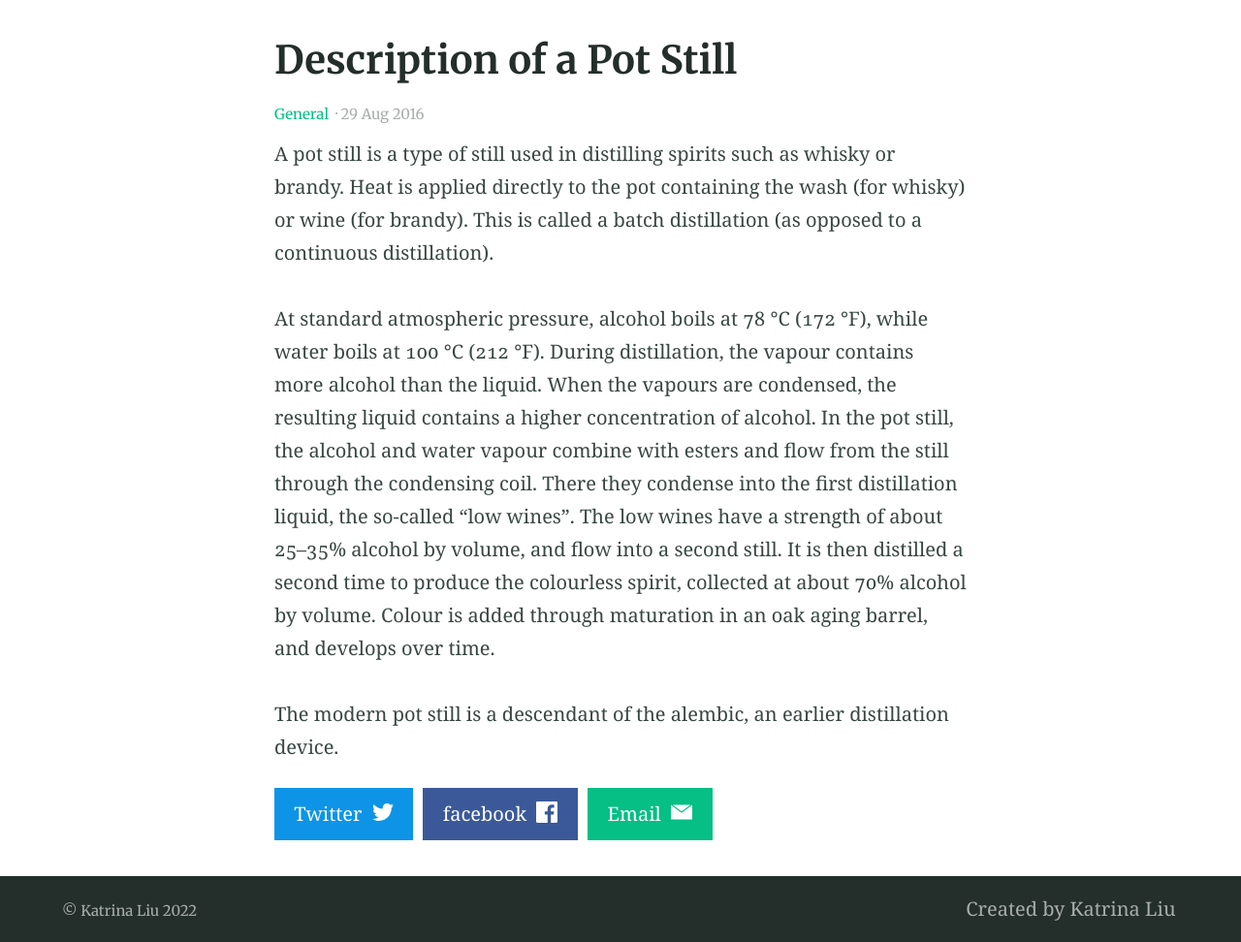
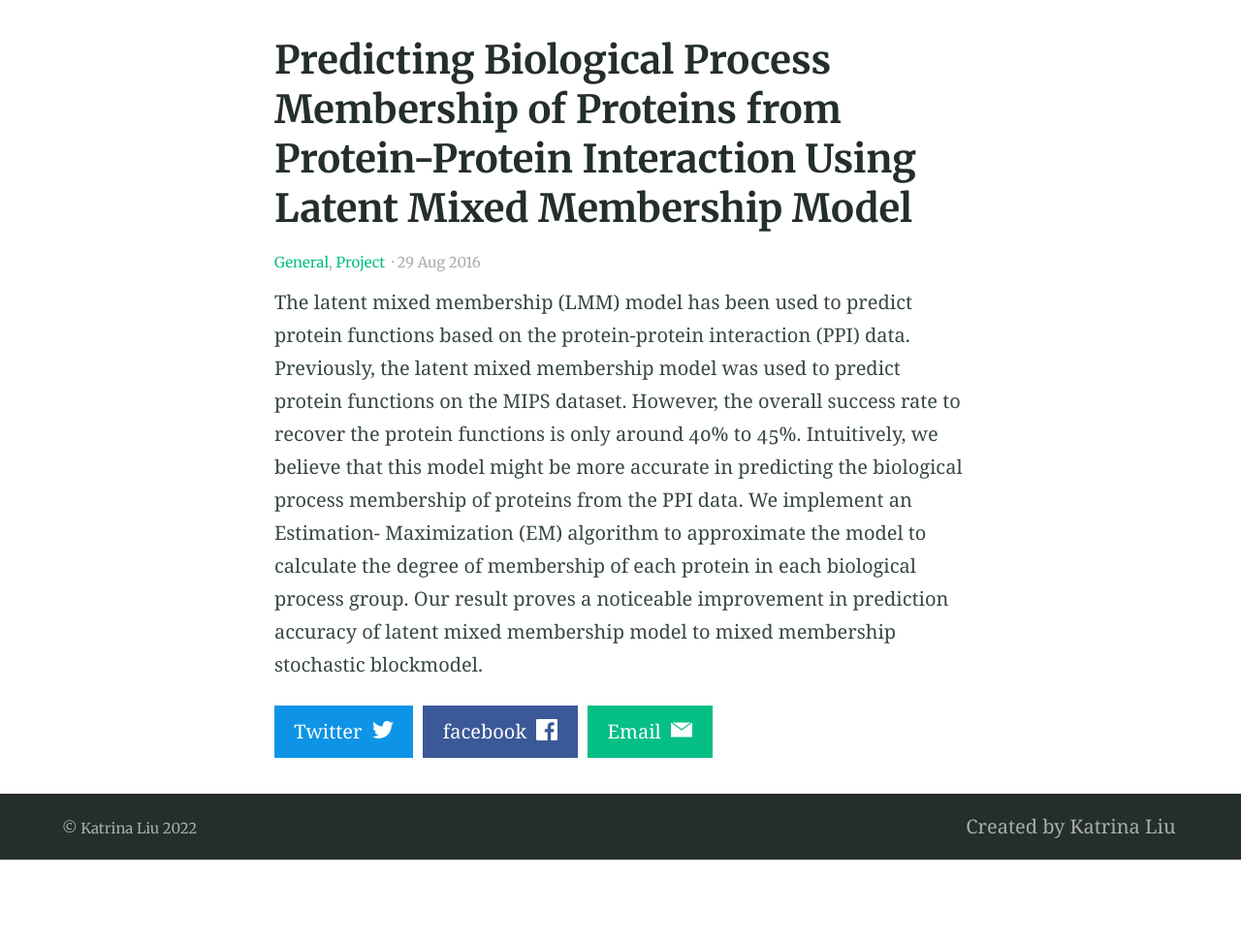
Before and after one commit to dany-xu/dany-xu.github.io, a Jekyll site: the page built from _posts/2016-08-29-example-post-three.md, in a window 1280 px wide. Shown: the part 408-1380 px from the top of the page at 97% size. Built offline with Jekyll 4.4.1, drawn with Linux system fonts in a browser that asks for light colours; after the commit the page ends 1295 px from its top, so only the background shows below that.

Commit message:
Update 2016-08-29-example-post-three.md

```diff
--- a/_posts/2016-08-29-example-post-three.md
+++ b/_posts/2016-08-29-example-post-three.md
@@ -1,9 +1,9 @@
 ---
-title: Description of a Pot Still
+title: Predicting Biological Process Membership of Proteins from Protein-Protein Interaction Using Latent Mixed Membership Model
 categories:
 - General
+- Project
 excerpt: |
-  A pot still is a type of still used in distilling spirits such as whisky or brandy. Heat is applied directly to the pot containing the wash (for whisky) or wine (for brandy).
 feature_text: |
   ## The Pot Still
   The modern pot still is a descendant of the alembic, an earlier distillation device
@@ -11,8 +11,15 @@ feature_image: "https://picsum.photos/2560/600?image=733"
 image: "https://picsum.photos/2560/600?image=733"
 ---
 
-A pot still is a type of still used in distilling spirits such as whisky or brandy. Heat is applied directly to the pot containing the wash (for whisky) or wine (for brandy). This is called a batch distillation (as opposed to a continuous distillation).
-
-At standard atmospheric pressure, alcohol boils at 78 °C (172 °F), while water boils at 100 °C (212 °F). During distillation, the vapour contains more alcohol than the liquid. When the vapours are condensed, the resulting liquid contains a higher concentration of alcohol. In the pot still, the alcohol and water vapour combine with esters and flow from the still through the condensing coil. There they condense into the first distillation liquid, the so-called "low wines". The low wines have a strength of about 25–35% alcohol by volume, and flow into a second still. It is then distilled a second time to produce the colourless spirit, collected at about 70% alcohol by volume. Colour is added through maturation in an oak aging barrel, and develops over time.
-
-The modern pot still is a descendant of the alembic, an earlier distillation device.
+The latent mixed membership (LMM) model has been used to predict protein functions based on the protein-protein interaction (PPI) data. Previously, the latent mixed membership model was used to predict protein functions on the MIPS dataset. However,
+the overall success rate to recover the protein functions
+is only around 40% to 45%. Intuitively, we believe
+that this model might be more accurate in predicting
+the biological process membership of proteins
+from the PPI data. We implement an Estimation-
+Maximization (EM) algorithm to approximate the
+model to calculate the degree of membership of each
+protein in each biological process group. Our result
+proves a noticeable improvement in prediction accuracy
+of latent mixed membership model to mixed
+membership stochastic blockmodel.
```
